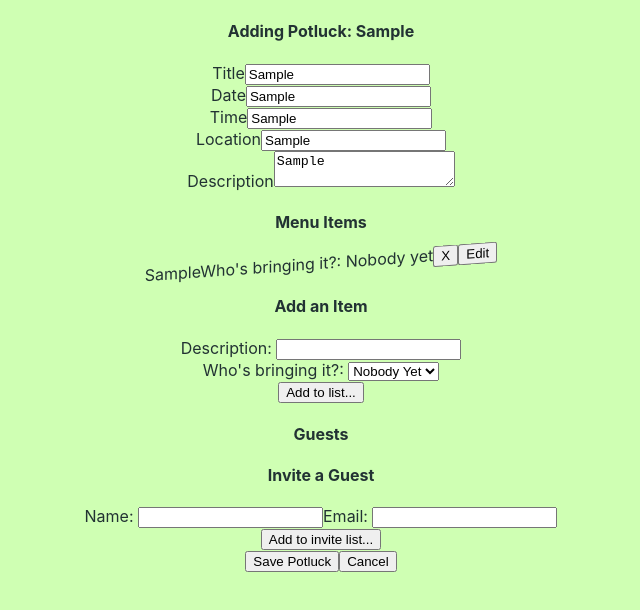
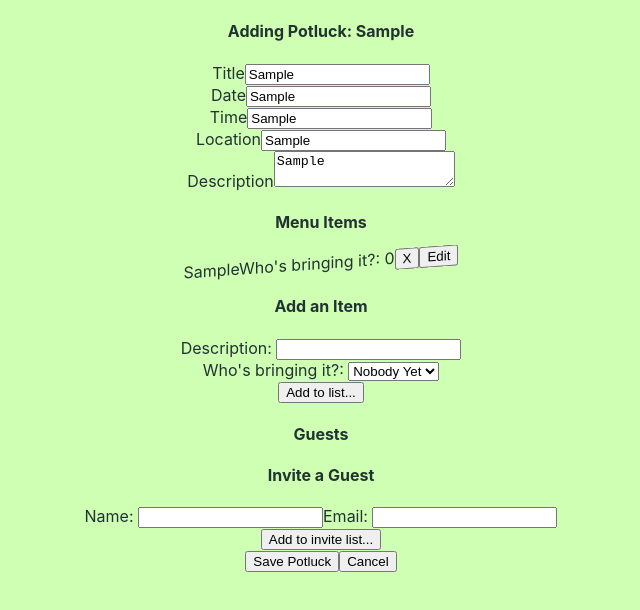
Before and after one commit to Potluck-Vault/frontend, a React (Create React App) app: page /addpotluck in a window 1280 px wide. Both pictures are taken after typing "Sample", "Sample", "Sample", "Sample", "Sample", "Sample" into the empty fields and a click on the button "Add to list...". Shown: the top 610 px of the page, without its empty margins (319-959 px from the left). Built offline with nearby package versions, Linux system fonts and the light colour scheme.

Commit message:
Edit Items and Guest working with dropdown; delete not working

```diff
--- a/src/components/Home.js
+++ b/src/components/Home.js
@@ -1,24 +1,13 @@
 import React, { useEffect, useState } from 'react'
 import { Link, useHistory } from 'react-router-dom';
 import axios from 'axios';
-import {v4 as uuidv4} from 'uuid';
+// import {v4 as uuidv4} from 'uuid';
 
 const Home = () => {
     const history  = useHistory();
     const [potlucks, setPotlucks] = useState([])
 
-    const [potluck, setPotluck] = useState({
-        // id: 0,
-        // user_id: "",
-        // username: "",
-        // name:"",
-        // date: "",
-        // time: "",
-        // location: "",
-        // description: "",
-        // items: [],
-        // guests: []
-    });
+    // const [potluck, setPotluck] = useState({});
 
     const deletePotluck = e => {
         axios.delete(`https://potluckvaultv2.herokuapp.com/api/potlucks/${e.target.name}`)
--- a/src/components/Potlucks/AddItems.js
+++ b/src/components/Potlucks/AddItems.js
@@ -1,87 +1,91 @@
 import React, {useState} from 'react';
-import {v4 as uuidv4} from 'uuid';
+// import {v4 as uuidv4} from 'uuid';
 
 
 const AddItems = (props) => {
     const { items, setItems, potluck, setPotluck } = props;
-    const [newItem, setNewItem] = useState({id: uuidv4(), item: "", claimed: false, claimedBy: 0});
+    const [newItem, setNewItem] = useState({id: 0, item: "", claimed: false, claimedBy: 0});
 
     const handleItemSubmit = (e) => {
         e.preventDefault();
-        if (newItem.claimedBy) {
-            setNewItem({...newItem, claimedBy: parseInt(newItem.claimedBy, 10), claimed: true})
-        };
-        // setNewItem({...newItem, claimedBy: parseInt(newItem.claimedBy, 10), claimed: true})
         setItems([...items, newItem]);
         updatePotluck(items);
-        console.log("items just added to potluck: ", items);
 
-        setNewItem({id: uuidv4(), item: "", claimed: false, claimedBy: 0});
+        setNewItem({id: 0, item: "", claimed: false, claimedBy: 0});
     };
 
-    const updatePotluck = (items) => {
+    const updatePotluck = (items) => { //adds a newItem object to an items array in potluck object
         setPotluck({...potluck, items: [...items, newItem]});
     };
 
     const handleNewItemChange = (e) => {
         setNewItem({
             ...newItem,
-            [e.target.name]: e.target.value
+            [e.target.name]: ((e.target.name === "claimedBy") ? parseInt(e.target.value, 10) : e.target.value)
         })
         console.log("handleNewItemChange: ", newItem);
 
     };
+    // Trying to figure out how to update a react state item (object in an array) in jsx
+    // This function is called from the onChange of a JSX select input where updateItem is one item in a .map of items array
+    const updateClaimedByFromJsx = (e) => {
+        const objIndex = items.findIndex((item => item.id === e.target.name));
+        setItems([...items, items[objIndex].claimedBy = e.target.name])//without the event object, how do you know what has changed?
+    }
 
     const deleteItem = (e) => {
+        console.log("deleteItem e.target.name: ", e.target.name)
+        console.log("deleteItem items: ", items)
+
         setItems(items.filter(item => item.id !== e.target.name));
+        console.log("deleteItem after setItems - items: ", items)
+
     }
     const editItem = (updateItem) => {
-        setNewItem({id: updateItem.id, item: updateItem.item, claimed: updateItem.claimed, claimedBy:updateItem.claimedBy});
+        setNewItem({...updateItem});
         setItems(items.filter(item => item.id !== updateItem.id));
-        console.log("editItem newItem: ", newItem);
     }
-	const getItemGuest = (id) => {
-		let itemGuest = potluck.guests.filter(guest => guest.id === id);
-		return(itemGuest)
-	}
-
+	// const getItemGuest = (id) => {
+	// 	let itemGuest = potluck.guests.filter(guest => guest.id == id);
+	// 	return(itemGuest)
+	// }
+    const getItemGuest = (id) => {
+        let itemGuest = potluck.guests.filter(guest => guest.id === id);
+        if (itemGuest.length>0) {
+            return(itemGuest[0]);
+        }else{
+            return {guest: 0};
+        };
+    }
     return (
     <div>
         <h4>Menu Items</h4>
             {items.map(item => {
-                const getItemGuest = (id) => {
-                    let itemGuest = potluck.guests.filter(guest => guest.id === id);
-                    if (itemGuest.length>0) {
-                        return(itemGuest[0]);
-                    }else{
-                        return {guest: "Nobody yet"};
-                    };
-                }
+
 
                 return(
                 <div key={item.id}>
                 <p>{item.item}
                  Who's bringing it?: {getItemGuest(item.claimedBy).guest}
                 <button type="button" name={item.id} onClick={deleteItem}>X</button>
-                <button type="button" name={item.id} onClick={()=>{editItem(item)}}>Edit</button>
+                <button type="button" name={item.item} onClick={()=>{editItem(item)}}>Edit</button>
                 </p>
                 </div>
             )})}
-            {console.log("items after map list: ", items)}
 
         <h4>Add an Item</h4>
             <div>
                 <label htmlFor="item">Description: </label>
-                <input value={newItem.item} name="item" onChange={handleNewItemChange} type="text" />
+                <input name="item" onChange={handleNewItemChange} type="text" value={newItem.item} />
             </div>
             <div>
                 <label htmlFor="claimedBy">Who's bringing it?: </label>
-                <select value={parseInt(getItemGuest(newItem.claimedBy).id, 10)}name="claimedBy" onChange={handleNewItemChange}>
-                    <option value="0">Nobody Yet</option>
+                <select value={newItem.claimedBy} name="claimedBy" onChange={handleNewItemChange} type="number">
+                    <option value={0} name="claimedBy">Nobody Yet</option>
+                    {/* <option value={parseInt(newItem.claimedBy, 10)} name="claimedBy"></option> */}
                     {potluck.guests.map(guest =>
                         <option value={parseInt(guest.id, 10)} name="claimedBy">{guest.guest}</option>
                     )}
-                    {console.log("newItem in select: ", newItem)}
                 </select>
             </div>
             <div>
```
